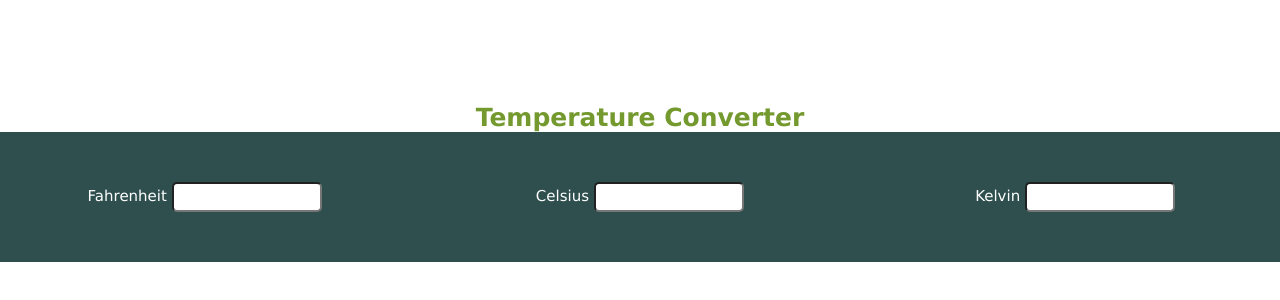
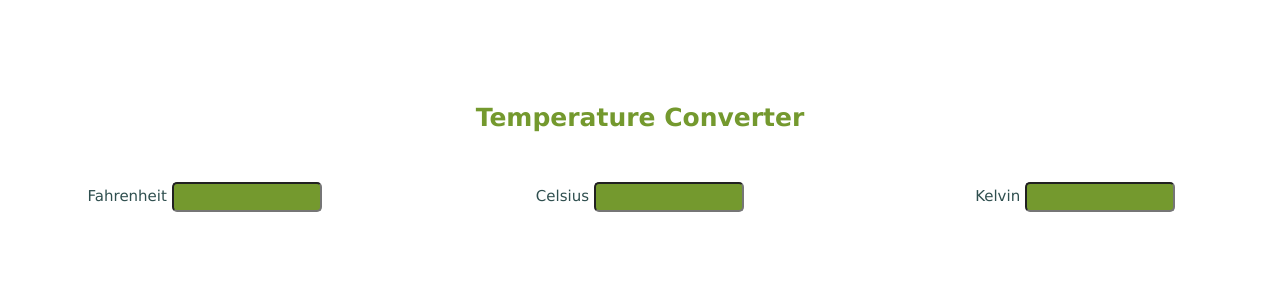
Before and after one commit to karrivarshitha26/TempConv, a plain HTML site: page index.html in a window 1280 px wide. Shown: the part 218-518 px from the top of the page. Drawn offline with Linux system fonts and the light colour scheme.

Commit message:
Update style.css

```diff
--- a/style.css
+++ b/style.css
@@ -28,8 +28,6 @@ display:flex;
 width:100%;
 justify-content: space-between;
 align-items: center;
-background: darkslategray;
-border-radius:10px;
 padding:50px 20px;
 }
 .col{
@@ -40,12 +38,12 @@ text-align: center;
 font-size: 15px;
 font-weight: 500;
 margin-bottom: 10px;
-color: #fff;
+color: darkslategray
 }
 .col input{
 width:150px;
 height:30px;
-background: white;
+background:#74992e;
 border-radius:5px;
 text-align:center;
 }
```
